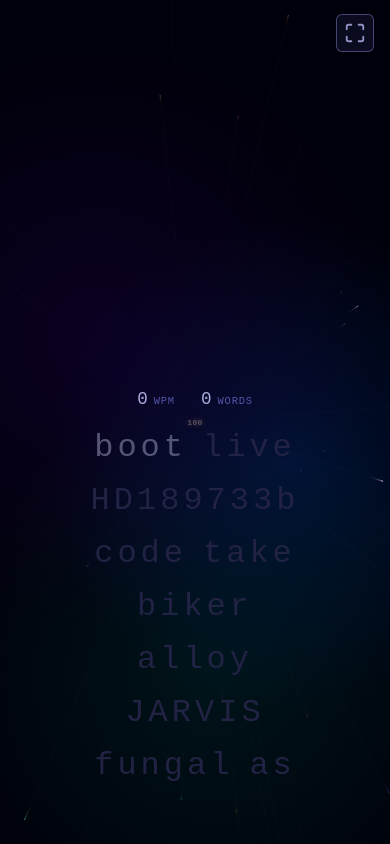
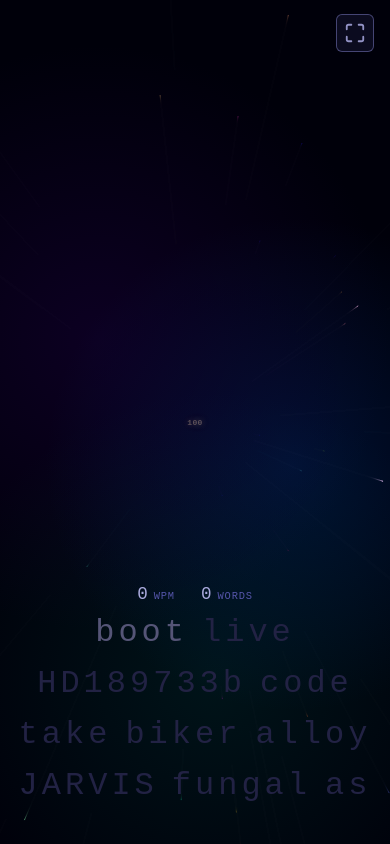
Before and after one commit to solargc/galactyl-3000, a React (Vite) app: page / in a window 390 px wide. Built offline with nearby package versions, Linux system fonts and the light colour scheme.

Commit message:
correct padding for narrow views

```diff
--- a/src/App.css
+++ b/src/App.css
@@ -559,20 +559,14 @@
   max-width: 96vw;
 }
 
-@media (max-width: 900px) {
+@media (max-height: 750px), (max-width: 900px) {
   .hud {
-    bottom: 60px;
-  }
-}
-
-@media (max-height: 600px) {
-  .hud {
-    bottom: 20px;
+    bottom: 40px;
     gap: 10px;
+    width: 96vw;
   }
   .word-row {
-    gap: 8px;
-    font-size: 1.5rem;
+    gap: 14px;
   }
 }
 
```
